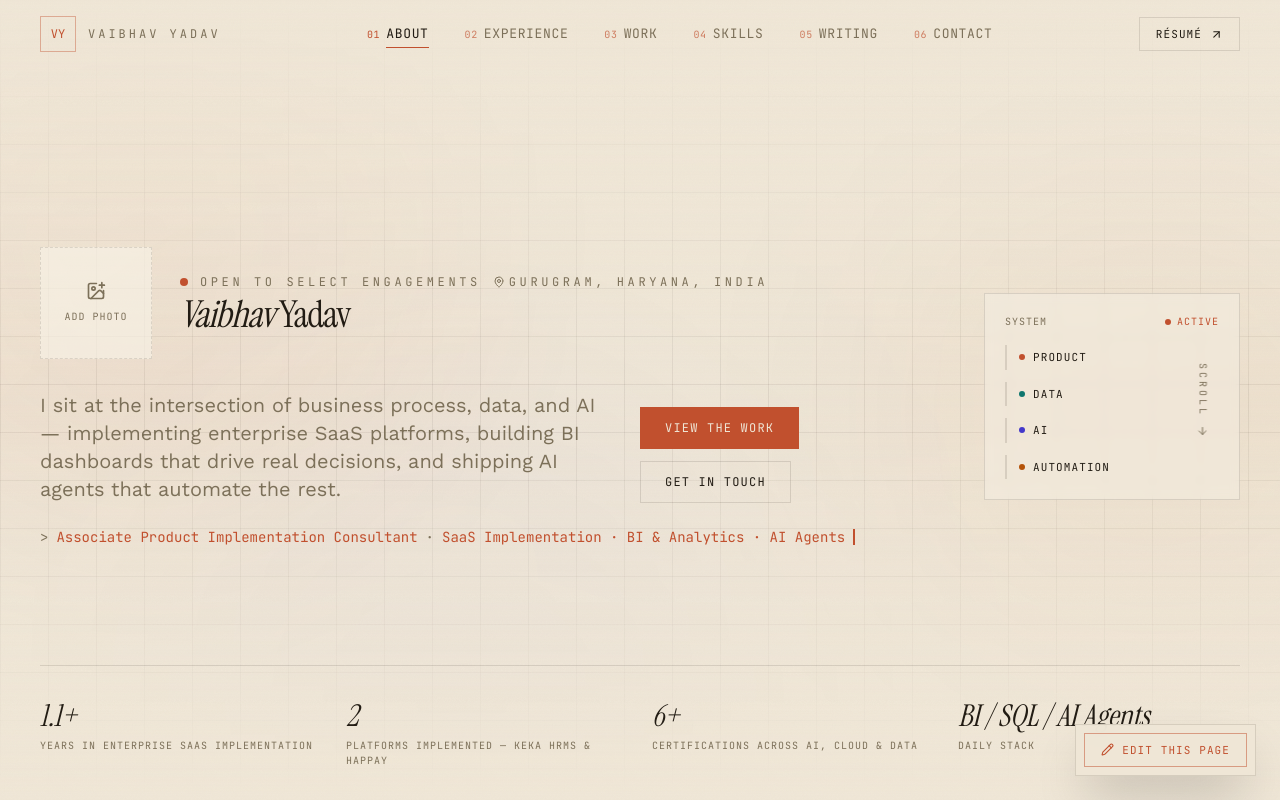
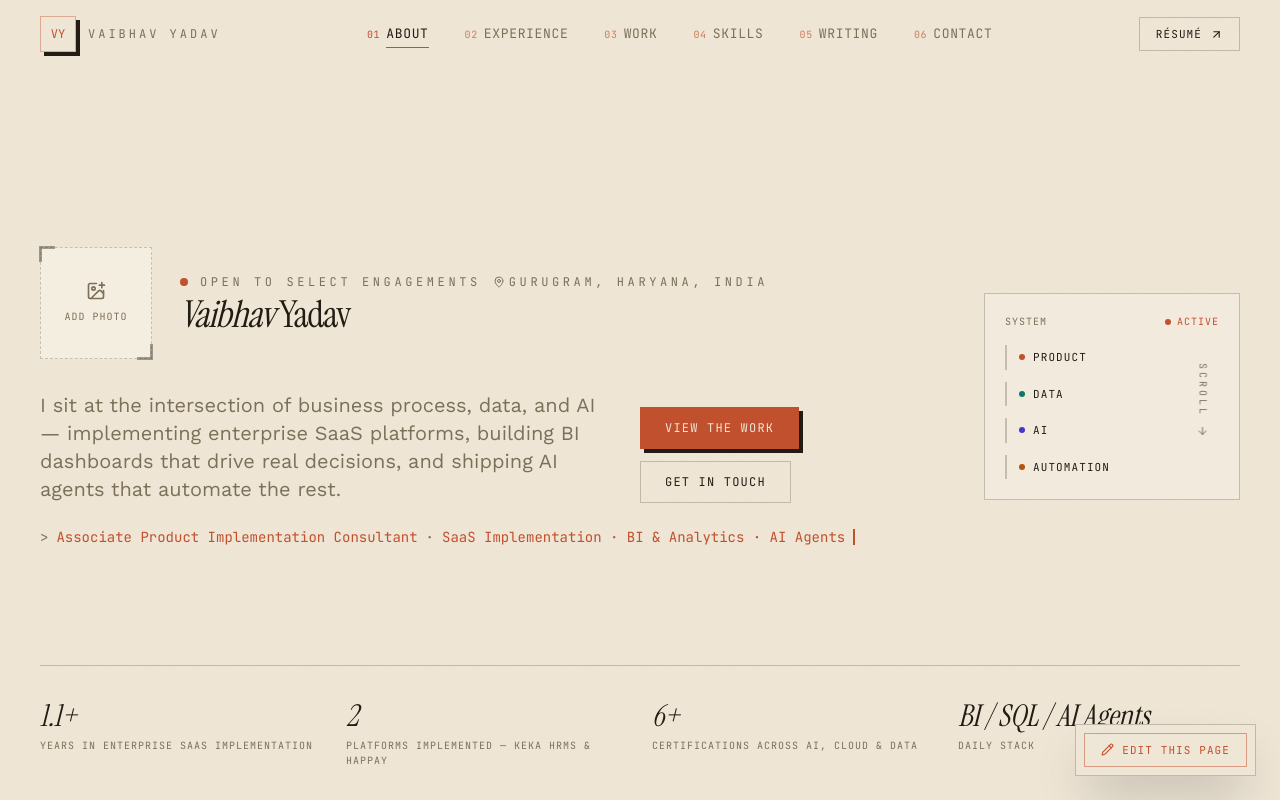
Before and after one commit to Im-Vaibhav-Yadav/Vaibhav_Portfolio, a Next.js app: page / in a window 1280 px wide. Shown: the top 800 px of the page. Built offline with nearby package versions, Linux system fonts and the light colour scheme.

Commit message:
Sharp/sturdy pass: remove grid background, add hard-edge shadows, bolder borders; resume replace control in edit mode

```diff
--- a/app/globals.css
+++ b/app/globals.css
@@ -1,11 +1,6 @@
 @tailwind base;
 @tailwind components;
 @tailwind utilities;
-
-:root {
-  --mx: 50%;
-  --my: 40%;
-}
 
 * {
   box-sizing: border-box;
@@ -84,58 +79,6 @@ body {
   -webkit-text-stroke: 1px rgba(34, 28, 20, 0.28);
 }
 
-.bg-grid {
-  background-image: linear-gradient(
-      to right,
-      rgba(34, 28, 20, 0.07) 1px,
-      transparent 1px
-    ),
-    linear-gradient(to bottom, rgba(34, 28, 20, 0.07) 1px, transparent 1px);
-  background-size: 48px 48px;
-}
-
-/* Bright terracotta grid layer, revealed only in a soft radius around the
-   cursor via a radial-gradient mask bound to --mx/--my. Skipped
-   entirely on touch devices and under reduced-motion. */
-.bg-grid-interactive {
-  background-image: linear-gradient(
-      to right,
-      rgba(193, 80, 46, 0.55) 1px,
-      transparent 1px
-    ),
-    linear-gradient(to bottom, rgba(193, 80, 46, 0.55) 1px, transparent 1px);
-  background-size: 48px 48px;
-  -webkit-mask-image: radial-gradient(
-    260px 260px at var(--mx) var(--my),
-    black 0%,
-    transparent 70%
-  );
-  mask-image: radial-gradient(
-    260px 260px at var(--mx) var(--my),
-    black 0%,
-    transparent 70%
-  );
-  transition: opacity 0.3s ease;
-}
-
-@media (prefers-reduced-motion: reduce), (hover: none) {
-  .bg-grid-interactive,
-  .cursor-glow {
-    display: none;
-  }
-}
-
-.cursor-glow {
-  position: absolute;
-  inset: 0;
-  background: radial-gradient(
-    480px 480px at var(--mx) var(--my),
-    rgba(193, 80, 46, 0.09),
-    transparent 70%
-  );
-  transition: opacity 0.4s ease;
-}
-
 .mask-fade-x {
   -webkit-mask-image: linear-gradient(
     to right,
@@ -153,34 +96,53 @@ body {
   );
 }
 
+/* Sturdy, always-visible corner brackets that snap to full strength
+   and pick up a hard (non-blurred) offset shadow on hover — a
+   deliberately blocky, structural touch rather than a soft glow. */
 .corner-frame {
   position: relative;
+  transition: box-shadow 0.2s ease, transform 0.2s ease;
 }
 .corner-frame::before,
 .corner-frame::after {
   content: "";
   position: absolute;
-  width: 14px;
-  height: 14px;
+  width: 16px;
+  height: 16px;
   border-color: #c1502e;
-  opacity: 0;
-  transition: opacity 0.25s ease;
+  opacity: 0.4;
+  transition: opacity 0.2s ease;
 }
 .corner-frame::before {
-  top: -1px;
-  left: -1px;
-  border-top: 2px solid;
-  border-left: 2px solid;
+  top: -2px;
+  left: -2px;
+  border-top: 3px solid;
+  border-left: 3px solid;
 }
 .corner-frame::after {
-  bottom: -1px;
-  right: -1px;
-  border-bottom: 2px solid;
-  border-right: 2px solid;
+  bottom: -2px;
+  right: -2px;
+  border-bottom: 3px solid;
+  border-right: 3px solid;
 }
 .corner-frame:hover::before,
 .corner-frame:hover::after {
   opacity: 1;
+}
+.corner-frame:hover {
+  box-shadow: 5px 5px 0 0 rgba(34, 28, 20, 0.9);
+  transform: translate(-2px, -2px);
+}
+
+/* Hard, unblurred offset shadow — the "sturdy" signature applied to
+   primary CTAs and key anchors instead of a soft drop shadow. */
+.edge-shadow {
+  box-shadow: 4px 4px 0 0 #221c14;
+  transition: box-shadow 0.15s ease, transform 0.15s ease;
+}
+.edge-shadow:hover {
+  box-shadow: 6px 6px 0 0 #221c14;
+  transform: translate(-2px, -2px);
 }
 
 .grain-card {
--- a/components/BackgroundFX.tsx
+++ b/components/BackgroundFX.tsx
@@ -1,51 +1,6 @@
-"use client";
-
-import { useEffect, useRef } from "react";
-
 export default function BackgroundFX() {
-  const ref = useRef<HTMLDivElement>(null);
-
-  useEffect(() => {
-    const reduced = window.matchMedia(
-      "(prefers-reduced-motion: reduce)"
-    ).matches;
-    const coarse = window.matchMedia("(hover: none)").matches;
-    if (reduced || coarse) return;
-
-    let raf = 0;
-    let pending: { x: number; y: number } | null = null;
-
-    const apply = () => {
-      raf = 0;
-      if (!pending || !ref.current) return;
-      ref.current.style.setProperty("--mx", `${pending.x}px`);
-      ref.current.style.setProperty("--my", `${pending.y}px`);
-    };
-
-    const onMove = (e: MouseEvent) => {
-      pending = { x: e.clientX, y: e.clientY };
-      if (!raf) raf = requestAnimationFrame(apply);
-    };
-
-    window.addEventListener("mousemove", onMove);
-    return () => {
-      window.removeEventListener("mousemove", onMove);
-      if (raf) cancelAnimationFrame(raf);
-    };
-  }, []);
-
   return (
-    <div
-      ref={ref}
-      className="pointer-events-none fixed inset-0 z-0 overflow-hidden"
-    >
-      <div className="absolute inset-0 bg-grid" />
-      <div className="absolute inset-0 bg-grid-interactive" />
-      <div className="cursor-glow" />
-      <div className="absolute -left-40 top-[-10%] h-[560px] w-[560px] rounded-full bg-acid/[0.06] blur-[120px] motion-safe:animate-drift" />
-      <div className="absolute right-[-10%] top-[20%] h-[480px] w-[480px] rounded-full bg-gold/[0.07] blur-[130px] motion-safe:animate-driftSlow" />
-      <div className="absolute left-[15%] bottom-[-15%] h-[500px] w-[500px] rounded-full bg-electric/[0.05] blur-[140px] motion-safe:animate-drift" />
-      <div className="absolute inset-0 bg-gradient-to-b from-ink via-transparent to-ink" />
+    <div className="pointer-events-none fixed inset-0 z-0 overflow-hidden">
       <div className="noise absolute inset-0" />
     </div>
   );
--- a/components/Hero.tsx
+++ b/components/Hero.tsx
@@ -99,7 +99,7 @@ export default function Hero() {
               <MagneticButton
                 href="#work"
                 cursorLabel="VIEW"
-                className="border border-acid bg-acid px-6 py-3 font-mono text-xs uppercase tracking-widest text-ink"
+                className="edge-shadow border border-acid bg-acid px-6 py-3 font-mono text-xs uppercase tracking-widest text-ink"
               >
                 View the work
               </MagneticButton>
--- a/components/Nav.tsx
+++ b/components/Nav.tsx
@@ -1,17 +1,32 @@
 "use client";
 
-import { useEffect, useState } from "react";
+import { useEffect, useRef, useState } from "react";
 import { motion, AnimatePresence } from "framer-motion";
-import { Menu, X, ArrowUpRight } from "lucide-react";
+import { Menu, X, ArrowUpRight, Upload, Loader2 } from "lucide-react";
 import { useContent } from "@/lib/content-store";
 import Editable from "./edit/Editable";
 
 export default function Nav() {
-  const { content } = useContent();
+  const { content, editing, update, uploadImage } = useContent();
   const { navLinks, profile } = content;
   const [open, setOpen] = useState(false);
   const [scrolled, setScrolled] = useState(false);
   const [active, setActive] = useState(navLinks[0]?.href ?? "");
+  const [uploadingResume, setUploadingResume] = useState(false);
+  const resumeInputRef = useRef<HTMLInputElement>(null);
+
+  async function handleResumeFile(file: File | null) {
+    if (!file) return;
+    setUploadingResume(true);
+    try {
+      const url = await uploadImage(file);
+      update("profile.resumeUrl", url);
+    } catch (e) {
+      console.error(e);
+    } finally {
+      setUploadingResume(false);
+    }
+  }
 
   useEffect(() => {
     const onScroll = () => setScrolled(window.scrollY > 24);
@@ -56,7 +71,7 @@ export default function Nav() {
             className="group flex items-center gap-3"
             data-cursor-hover
           >
-            <span className="flex h-9 w-9 items-center justify-center border border-acid/40 font-mono text-xs text-acid transition-colors group-hover:bg-acid group-hover:text-ink">
+            <span className="edge-shadow flex h-9 w-9 items-center justify-center border border-acid/40 font-mono text-xs text-acid transition-colors group-hover:bg-acid group-hover:text-ink">
               {profile.initials}
             </span>
             <span className="hidden font-mono text-xs uppercase tracking-[0.25em] text-haze sm:block">
@@ -96,9 +111,9 @@ export default function Nav() {
             })}
           </nav>
 
-          <div className="flex items-center gap-4">
+          <div className="flex items-center gap-2">
             <a
-              href="/resume.pdf"
+              href={profile.resumeUrl}
               download
               data-cursor-hover
               data-cursor-label="OPEN"
@@ -106,6 +121,33 @@ export default function Nav() {
             >
               R&eacute;sum&eacute; <ArrowUpRight size={13} />
             </a>
+            {editing && (
+              <>
+                <button
+                  type="button"
+                  onClick={() => resumeInputRef.current?.click()}
+                  data-cursor-hover
+                  className="hidden items-center gap-1.5 border border-dashed border-acid/50 px-2.5 py-2 font-mono text-[10px] uppercase tracking-widest text-acid md:flex"
+                  title="Replace résumé PDF"
+                >
+                  {uploadingResume ? (
+                    <Loader2 size={12} className="animate-spin" />
+                  ) : (
+                    <Upload size={12} />
+                  )}
+                  Replace
+                </button>
+                <input
+                  ref={resumeInputRef}
+                  type="file"
+                  accept="application/pdf"
+                  className="hidden"
+                  onChange={(e) =>
+                    handleResumeFile(e.target.files?.[0] ?? null)
+                  }
+                />
+              </>
+            )}
             <button
               onClick={() => setOpen(true)}
               className="flex h-9 w-9 items-center justify-center border border-line text-paper md:hidden"
@@ -152,7 +194,7 @@ export default function Nav() {
                 </motion.a>
               ))}
               <a
-                href="/resume.pdf"
+                href={profile.resumeUrl}
                 download
                 className="mt-6 flex items-center gap-2 border border-acid px-5 py-3 font-mono text-xs uppercase tracking-widest text-acid"
               >
--- a/content/site.json
+++ b/content/site.json
@@ -3,6 +3,7 @@
     "name": "Vaibhav Yadav",
     "initials": "VY",
     "photo": "",
+    "resumeUrl": "/resume.pdf",
     "role": "Associate Product Implementation Consultant",
     "roleSecondary": "SaaS Implementation · BI & Analytics · AI Agents",
     "location": "Gurugram, Haryana, India",
--- a/lib/schema.ts
+++ b/lib/schema.ts
@@ -2,6 +2,7 @@ export interface Profile {
   name: string;
   initials: string;
   photo: string;
+  resumeUrl: string;
   role: string;
   roleSecondary: string;
   location: string;
--- a/tailwind.config.ts
+++ b/tailwind.config.ts
@@ -17,8 +17,10 @@ const config: Config = {
         paper: "#221c14",
         haze: "#7c7059",
         muted: "#a79876",
-        line: "rgba(34,28,20,0.12)",
-        hairline: "rgba(34,28,20,0.05)",
+        // Bumped up from the earlier soft-editorial pass — sharper,
+        // more defined structural lines for a sturdier feel.
+        line: "rgba(34,28,20,0.22)",
+        hairline: "rgba(34,28,20,0.09)",
         // Primary brand accent — terracotta against warm beige, used
         // pervasively (CTAs, cursor, links, hover states).
         acid: "#c1502e",
@@ -37,13 +39,6 @@ const config: Config = {
         mono: ["var(--font-jbmono)", "monospace"],
         body: ["var(--font-worksans)", "sans-serif"],
       },
-      backgroundImage: {
-        grid: "linear-gradient(to right, rgba(34,28,20,0.07) 1px, transparent 1px), linear-gradient(to bottom, rgba(34,28,20,0.07) 1px, transparent 1px)",
-        "grid-bright": "linear-gradient(to right, rgba(193,80,46,0.28) 1px, transparent 1px), linear-gradient(to bottom, rgba(193,80,46,0.28) 1px, transparent 1px)",
-      },
-      backgroundSize: {
-        grid: "48px 48px",
-      },
       keyframes: {
         marquee: {
           "0%": { transform: "translateX(0)" },
@@ -53,15 +48,6 @@ const config: Config = {
           "0%, 49%": { opacity: "1" },
           "50%, 100%": { opacity: "0" },
         },
-        drift: {
-          "0%, 100%": { transform: "translate(0px, 0px) scale(1)" },
-          "33%": { transform: "translate(4%, 6%) scale(1.08)" },
-          "66%": { transform: "translate(-3%, -4%) scale(0.96)" },
-        },
-        driftSlow: {
-          "0%, 100%": { transform: "translate(0px, 0px) scale(1)" },
-          "50%": { transform: "translate(-6%, 5%) scale(1.1)" },
-        },
         pulseDot: {
           "0%, 100%": { opacity: "1", transform: "scale(1)" },
           "50%": { opacity: "0.4", transform: "scale(0.85)" },
@@ -70,8 +56,6 @@ const config: Config = {
       animation: {
         marquee: "marquee 28s linear infinite",
         blink: "blink 1.1s step-end infinite",
-        drift: "drift 22s ease-in-out infinite",
-        driftSlow: "driftSlow 30s ease-in-out infinite",
         pulseDot: "pulseDot 2.4s ease-in-out infinite",
       },
     },
```
